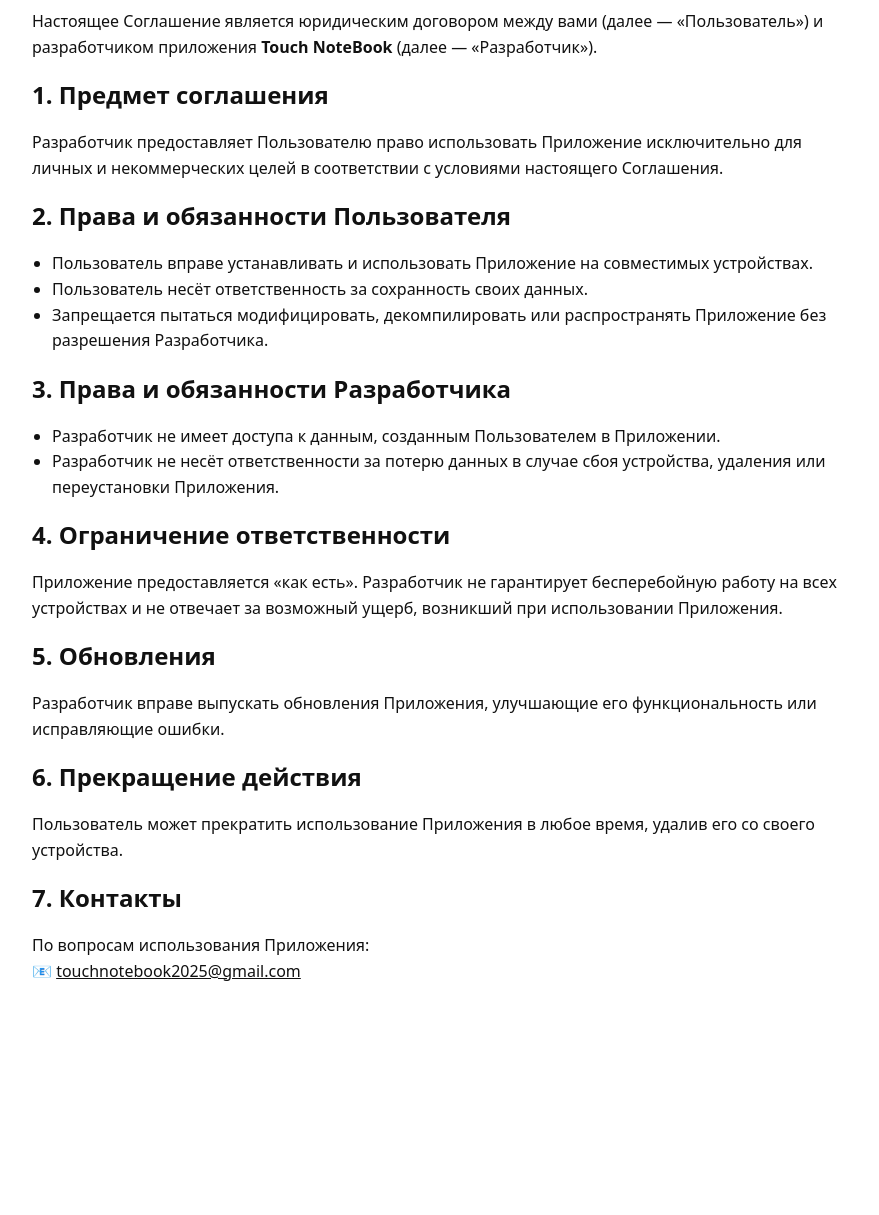
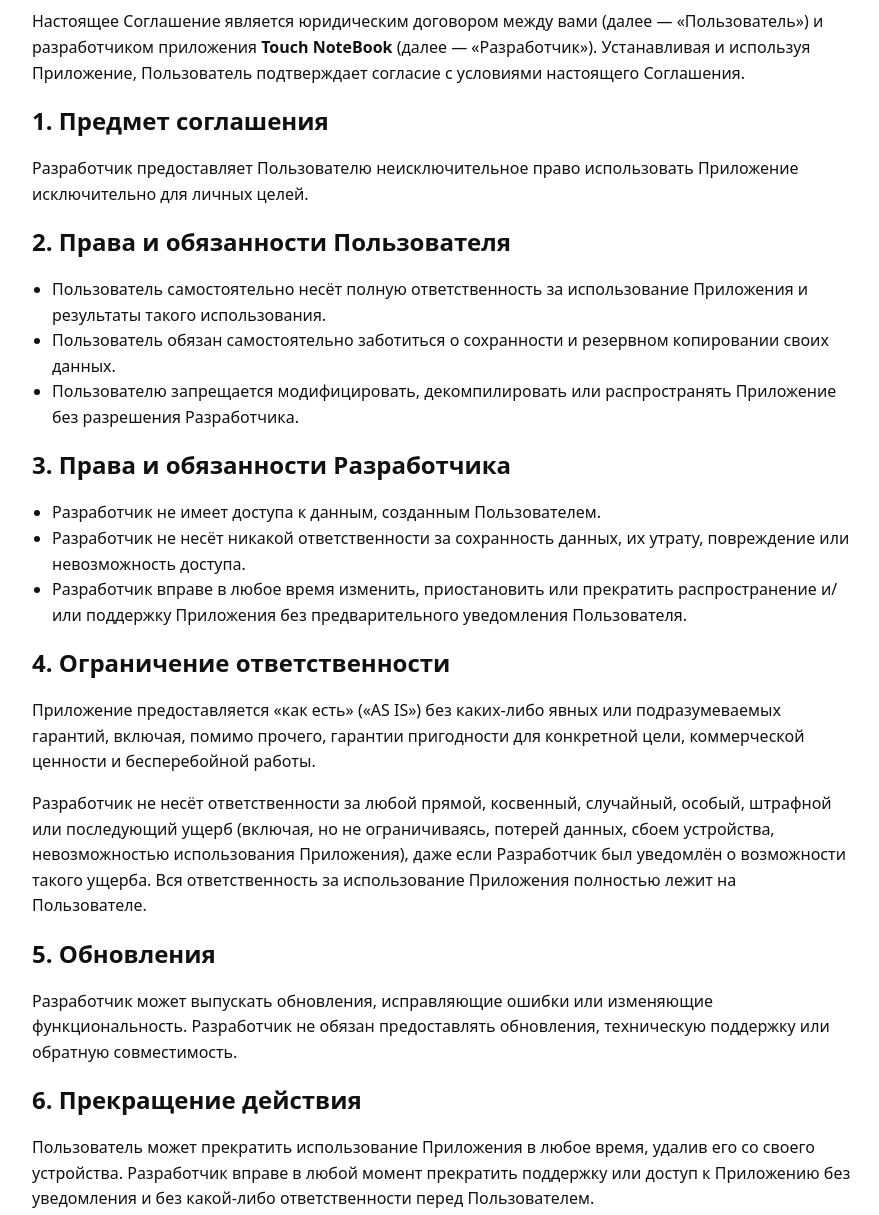
Before and after one commit to SergeyFierce/eula, a plain HTML site: page index.html in a window 1280 px wide. Shown: the part 120-1335 px from the top of the page, without its empty margins (198-1077 px from the left). Before the commit the page ends 1224 px from the top, so only its background shows below. Drawn offline with Linux system fonts and the light colour scheme.

Commit message:
Update index.html

```diff
--- a/index.html
+++ b/index.html
@@ -40,36 +40,41 @@
     <h1>Пользовательское соглашение (EULA)</h1>
     <div class="meta">Дата вступления в силу: <strong>29.09.2025</strong></div>
 
-    <p>Настоящее Соглашение является юридическим договором между вами (далее — «Пользователь») и разработчиком приложения <strong>Touch NoteBook</strong> (далее — «Разработчик»).</p>
+    <p>Настоящее Соглашение является юридическим договором между вами (далее — «Пользователь») и разработчиком приложения <strong>Touch NoteBook</strong> (далее — «Разработчик»). Устанавливая и используя Приложение, Пользователь подтверждает согласие с условиями настоящего Соглашения.</p>
 
     <h2>1. Предмет соглашения</h2>
-    <p>Разработчик предоставляет Пользователю право использовать Приложение исключительно для личных и некоммерческих целей в соответствии с условиями настоящего Соглашения.</p>
+    <p>Разработчик предоставляет Пользователю неисключительное право использовать Приложение исключительно для личных целей.</p>
 
     <h2>2. Права и обязанности Пользователя</h2>
     <ul>
-      <li>Пользователь вправе устанавливать и использовать Приложение на совместимых устройствах.</li>
-      <li>Пользователь несёт ответственность за сохранность своих данных.</li>
-      <li>Запрещается пытаться модифицировать, декомпилировать или распространять Приложение без разрешения Разработчика.</li>
+      <li>Пользователь самостоятельно несёт полную ответственность за использование Приложения и результаты такого использования.</li>
+      <li>Пользователь обязан самостоятельно заботиться о сохранности и резервном копировании своих данных.</li>
+      <li>Пользователю запрещается модифицировать, декомпилировать или распространять Приложение без разрешения Разработчика.</li>
     </ul>
 
     <h2>3. Права и обязанности Разработчика</h2>
     <ul>
-      <li>Разработчик не имеет доступа к данным, созданным Пользователем в Приложении.</li>
-      <li>Разработчик не несёт ответственности за потерю данных в случае сбоя устройства, удаления или переустановки Приложения.</li>
+      <li>Разработчик не имеет доступа к данным, созданным Пользователем.</li>
+      <li>Разработчик не несёт никакой ответственности за сохранность данных, их утрату, повреждение или невозможность доступа.</li>
+      <li>Разработчик вправе в любое время изменить, приостановить или прекратить распространение и/или поддержку Приложения без предварительного уведомления Пользователя.</li>
     </ul>
 
     <h2>4. Ограничение ответственности</h2>
-    <p>Приложение предоставляется «как есть». Разработчик не гарантирует бесперебойную работу на всех устройствах и не отвечает за возможный ущерб, возникший при использовании Приложения.</p>
+    <p>Приложение предоставляется «как есть» («AS IS») без каких-либо явных или подразумеваемых гарантий, включая, помимо прочего, гарантии пригодности для конкретной цели, коммерческой ценности и бесперебойной работы.</p>
+    <p>Разработчик не несёт ответственности за любой прямой, косвенный, случайный, особый, штрафной или последующий ущерб (включая, но не ограничиваясь, потерей данных, сбоем устройства, невозможностью использования Приложения), даже если Разработчик был уведомлён о возможности такого ущерба. Вся ответственность за использование Приложения полностью лежит на Пользователе.</p>
 
     <h2>5. Обновления</h2>
-    <p>Разработчик вправе выпускать обновления Приложения, улучшающие его функциональность или исправляющие ошибки.</p>
+    <p>Разработчик может выпускать обновления, исправляющие ошибки или изменяющие функциональность. Разработчик не обязан предоставлять обновления, техническую поддержку или обратную совместимость.</p>
 
     <h2>6. Прекращение действия</h2>
-    <p>Пользователь может прекратить использование Приложения в любое время, удалив его со своего устройства.</p>
+    <p>Пользователь может прекратить использование Приложения в любое время, удалив его со своего устройства. Разработчик вправе в любой момент прекратить поддержку или доступ к Приложению без уведомления и без какой-либо ответственности перед Пользователем.</p>
 
     <h2>7. Контакты</h2>
-    <p>По вопросам использования Приложения:<br>
-    📧 <a href="mailto:touchnotebook2025@gmail.com">touchnotebook2025@gmail.com</a></p>
+    <p>По вопросам, связанным с использованием Приложения:<br>
+      📧 <a href="mailto:touchnotebook2025@gmail.com">touchnotebook2025@gmail.com</a>
+    </p>
+
+    <p class="footer-note">Если какое-либо положение настоящего Соглашения признано недействительным, это не влияет на действительность остальных положений.</p>
   </main>
 </body>
 </html>
```
